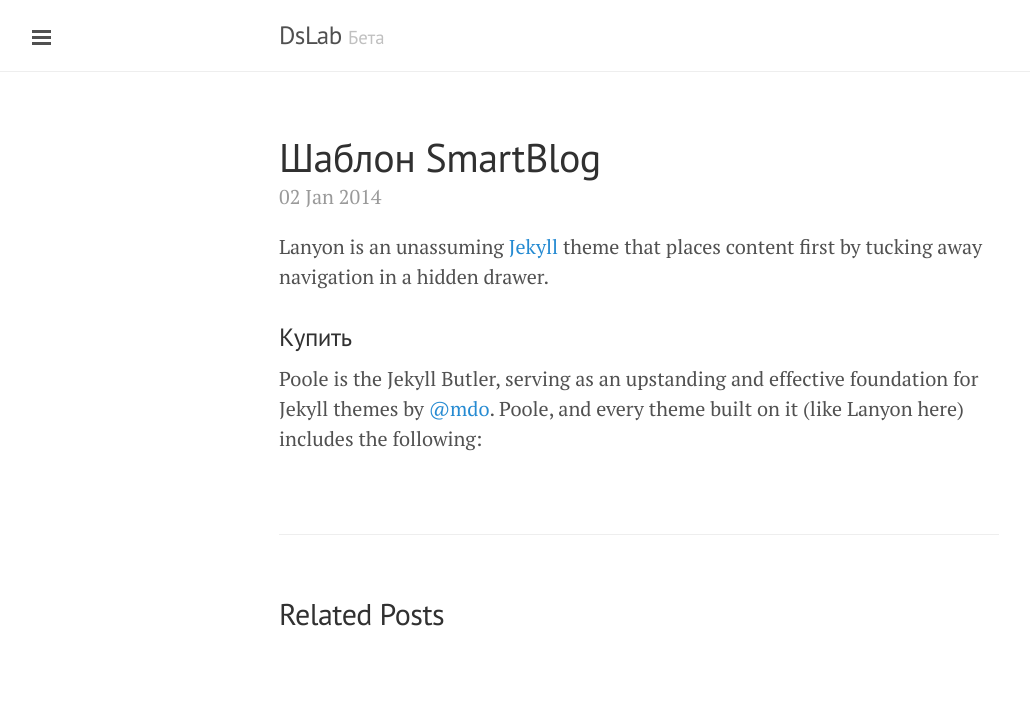
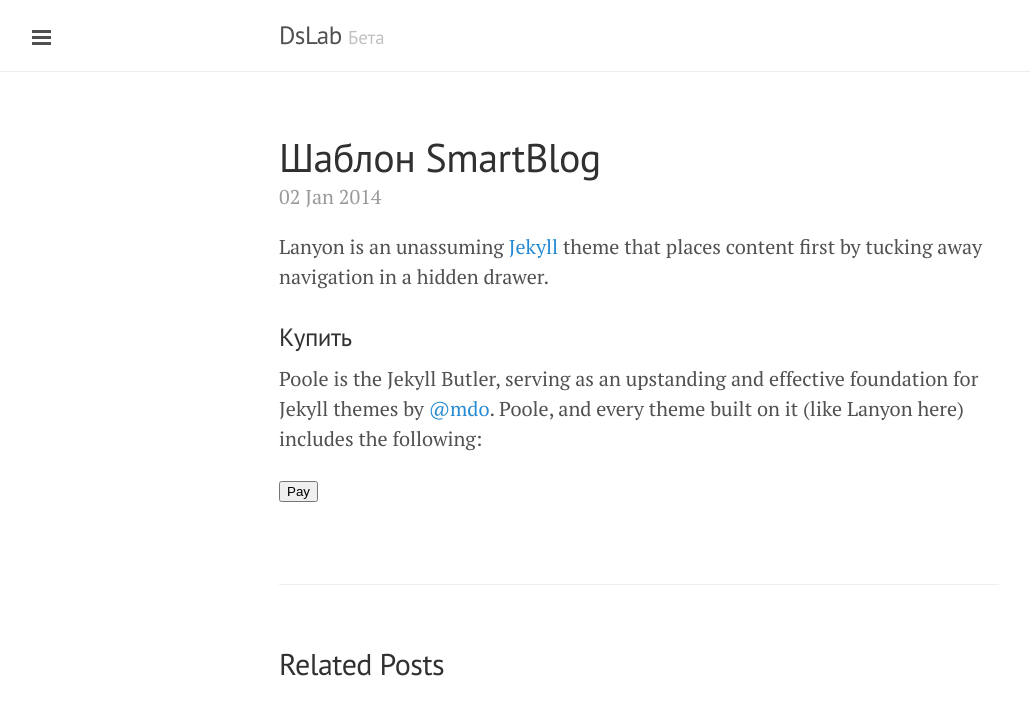
Before and after one commit to dslab1/dslab1.github.io, a Jekyll site: the page built from _posts/2014-01-02-introducing-lanyon.md, in a window 1280 px wide. Shown: the top 715 px of the page, without its empty margins (1-1031 px from the left). Built offline with Jekyll 4.4.1, drawn with Linux system fonts in a browser that asks for light colours; Markdown is read by kramdown in place of the engine named in the settings.

Commit message:
Update 2014-01-02-introducing-lanyon.md

```diff
--- a/_posts/2014-01-02-introducing-lanyon.md
+++ b/_posts/2014-01-02-introducing-lanyon.md
@@ -8,3 +8,14 @@ Lanyon is an unassuming [Jekyll](http://jekyllrb.com) theme that places content
 ### Купить
 
 Poole is the Jekyll Butler, serving as an upstanding and effective foundation for Jekyll themes by [@mdo](https://twitter.com/mdo). Poole, and every theme built on it (like Lanyon here) includes the following:
+
+
+<form id="payment" name="payment" method="post" action="https://sci.interkassa.com/" enctype="utf-8">
+	<input type="hidden" name="ik_co_id" value="55e6f0583b1eaf51448b4568" />
+	<input type="hidden" name="ik_pm_no" value="ID_4233" />
+	<input type="hidden" name="ik_am" value="1000" />
+	<input type="hidden" name="ik_cur" value="RUB" />
+	<input type="hidden" name="ik_desc" value="Datalife SmartBlog" />
+	<input type="hidden" name="ik_exp" value="2015-09-03" />
+        <input type="submit" value="Pay">
+</form>
```
